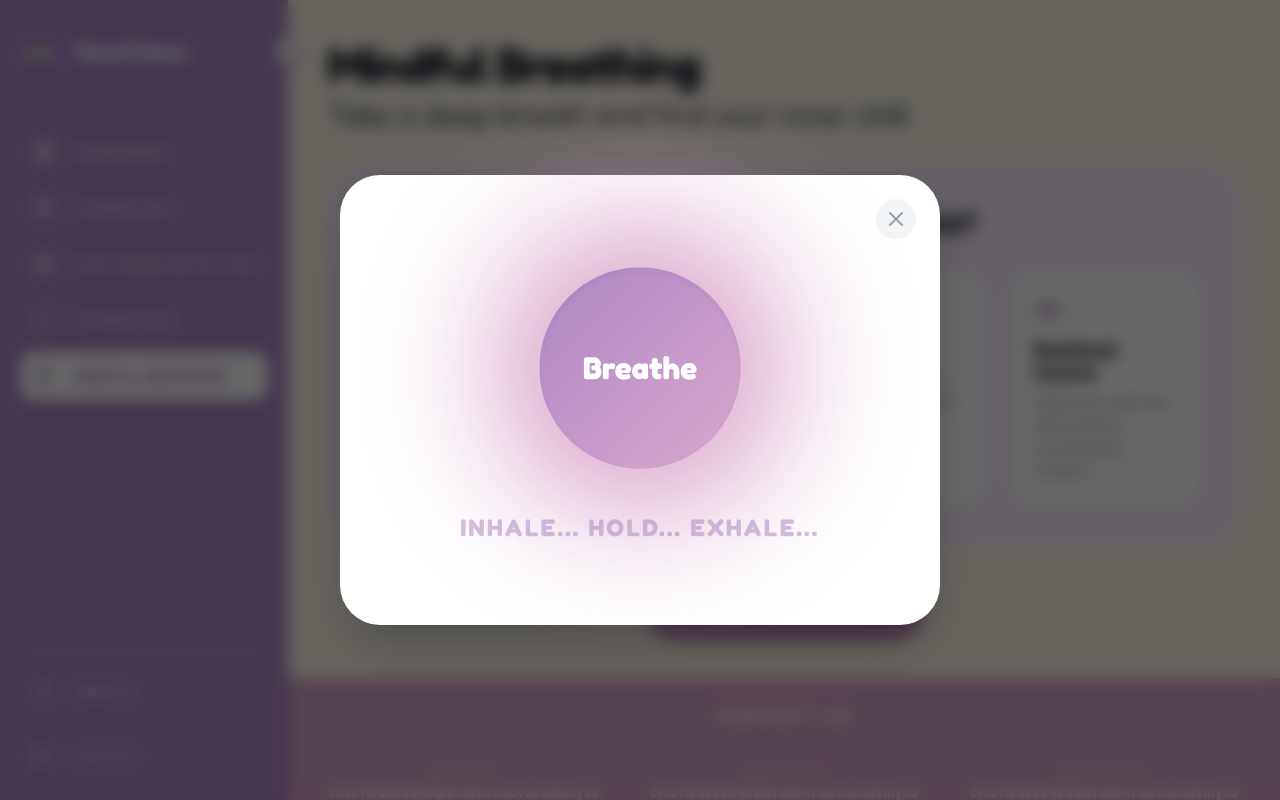
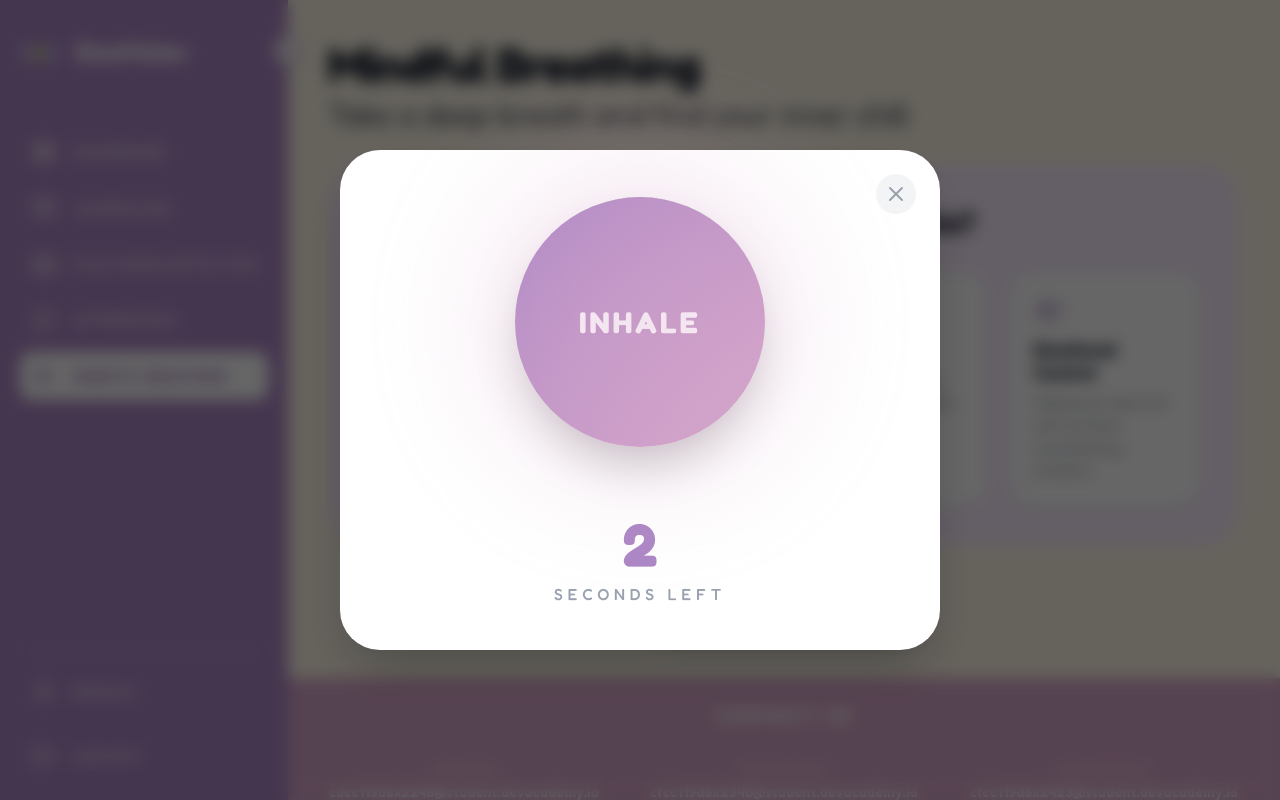
Before and after one commit to EmoVision-Capstone-Project/emovision-frontend, a React (Vite) app: page /breathing in a window 1280 px wide. Both pictures are taken after a click on the button "Start Meditating". Built offline with nearby package versions, Linux system fonts and the light colour scheme.

Commit message:
edit page BreathingExercise:  Logic 4-7-8 dan sinkronisasi animasi

```diff
--- a/src/pages/BreathingExercise.jsx
+++ b/src/pages/BreathingExercise.jsx
@@ -1,10 +1,58 @@
-import React, { useState } from "react";
+import React, { useState, useEffect } from "react";
 import Sidebar from "../components/Sidebar";
 import Footer from "../components/Footer";
-import { FiWind, FiHeart, FiZap, FiMoon, FiX } from "react-icons/fi";
+import { FiWind, FiHeart, FiZap, FiMoon, FiX, FiRefreshCw, FiArrowLeft } from "react-icons/fi";
 
 export default function BreathingExercise() {
   const [isStarted, setIsStarted] = useState(false);
+  const [phase, setPhase] = useState("Inhale");
+  const [timer, setTimer] = useState(4);
+  const [isFinished, setIsFinished] = useState(false);
+  const [isAnimateActive, setIsAnimateActive] = useState(false);
+
+  useEffect(() => {
+    let interval = null;
+    if (isStarted && !isFinished) {
+      if (!isAnimateActive) {
+        setTimeout(() => setIsAnimateActive(true), 50);
+      }
+
+      interval = setInterval(() => {
+        setTimer((prev) => {
+          if (prev <= 1) {
+            if (phase === "Inhale") {
+              setPhase("Hold");
+              return 7;
+            } else if (phase === "Hold") {
+              setPhase("Exhale");
+              return 8;
+            } else {
+              setIsFinished(true);
+              setIsAnimateActive(false);
+              return 0;
+            }
+          }
+          return prev - 1;
+        });
+      }, 1000);
+    }
+    return () => clearInterval(interval);
+  }, [isStarted, phase, isFinished, isAnimateActive]);
+
+  const handleClose = () => {
+    setIsStarted(false);
+    setIsFinished(false);
+    setIsAnimateActive(false);
+    setPhase("Inhale");
+    setTimer(4);
+  };
+
+  const handleRepeat = () => {
+    setIsFinished(false);
+    setIsAnimateActive(false);
+    setPhase("Inhale");
+    setTimer(4);
+  };
 
   const benefits = [
     { icon: <FiHeart />, title: "Reduce Stress", desc: "Lowering those cortisol levels in your system." },
@@ -19,17 +67,13 @@ export default function BreathingExercise() {
 
       <div className="flex-1 overflow-y-auto relative flex flex-col">
         <div className="p-5 pt-20 md:p-10 max-w-6xl mx-auto w-full flex-grow flex flex-col">
-
           <div className="w-full mb-8">
             <h1 className="text-5xl font-bold text-gray-900 mb-2 tracking-tight">Mindful Breathing</h1>
-            <p className="text-3xl text-gray-700">
-              Take a deep breath and find your inner chill
-            </p>
+            <p className="text-3xl text-gray-700">Take a deep breath and find your inner chill</p>
           </div>
 
           <div className="w-full bg-[#FAEDFE] p-8 md:p-10 rounded-[40px] mb-8">
             <h2 className="text-3xl font-bold text-[#1A202C] mb-8 text-center">Why you're gonna love this?</h2>
-
             <div className="grid grid-cols-1 md:grid-cols-2 lg:grid-cols-4 gap-6">
               {benefits.map((benefit, index) => (
                 <div key={index} className="bg-white p-6 rounded-3xl shadow-sm hover:shadow-md transition-all h-full flex flex-col">
@@ -47,44 +91,69 @@ export default function BreathingExercise() {
           >
             Start Meditating
           </button>
-
         </div>
         <Footer />
 
         {isStarted && (
           <div className="fixed inset-0 z-50 flex items-center justify-center bg-black/60 backdrop-blur-sm transition-all duration-300">
+            <audio autoPlay loop><source src="/assets/meditation-music.mp3" type="audio/mpeg" /></audio>
 
-            <audio autoPlay loop>
-              <source src="/assets/meditation-music.mp3" type="audio/mpeg" />
-            </audio>
+            <div className="bg-white rounded-[40px] p-10 max-w-[600px] w-full mx-4 shadow-2xl relative text-center flex flex-col items-center justify-center min-h-[500px] animate-fadeIn">
 
-            <div className="bg-white rounded-[40px] p-10 max-w-[600px] w-full mx-4 shadow-2xl relative text-center flex flex-col items-center justify-center min-h-[450px] animate-fadeIn">
+              {!isFinished && (
+                <button onClick={handleClose} className="absolute top-6 right-6 text-gray-400 hover:text-gray-700 transition-colors bg-gray-100 rounded-full p-2 z-20">
+                  <FiX size={24} />
+                </button>
+              )}
 
-              <button
-                onClick={() => setIsStarted(false)}
-                className="absolute top-6 right-6 text-gray-400 hover:text-gray-700 transition-colors bg-gray-100 rounded-full p-2"
-              >
-                <FiX size={24} />
-              </button>
+              <div className="relative flex flex-col items-center justify-center w-full">
+                {isFinished ? (
+                  <div className="animate-fadeIn">
+                    <h2 className="text-3xl font-bold text-gray-800 mb-2">Well Done!</h2>
+                    <p className="text-xl text-gray-500 mb-10">Wanna go again?</p>
+                    <div className="flex gap-4 justify-center">
+                      <button onClick={handleRepeat} className="flex items-center gap-2 bg-[#AC87C5] text-white px-8 py-3 rounded-full font-bold hover:bg-[#9572ac] transition-all">
+                        <FiRefreshCw /> Yes
+                      </button>
+                      <button onClick={handleClose} className="flex items-center gap-2 bg-gray-100 text-gray-600 px-8 py-3 rounded-full font-bold hover:bg-gray-200 transition-all">
+                        <FiArrowLeft /> No
+                      </button>
+                    </div>
+                  </div>
+                ) : (
+                  <div className="flex flex-col items-center w-full">
+                    <div className="relative flex items-center justify-center w-64 h-64 mb-16">
+                      <div
+                        className="absolute bg-[#D8A7CA] rounded-full blur-3xl opacity-30 transition-all ease-in-out"
+                        style={{
+                          transitionDuration: phase === 'Inhale' ? '4000ms' : phase === 'Hold' ? '0ms' : '8000ms',
+                          width: (phase === 'Inhale' && isAnimateActive) || phase === 'Hold' ? '120%' : '75%',
+                          height: (phase === 'Inhale' && isAnimateActive) || phase === 'Hold' ? '120%' : '75%'
+                        }}
+                      ></div>
 
-              <div className="relative flex flex-col items-center justify-center w-full mt-4">
+                      <div
+                        className="bg-gradient-to-br from-[#AC87C5] to-[#D8A7CA] rounded-full shadow-2xl flex items-center justify-center text-white transition-all ease-in-out"
+                        style={{
+                          transitionDuration: phase === 'Inhale' ? '4000ms' : phase === 'Hold' ? '0ms' : '8000ms',
+                          width: (phase === 'Inhale' && isAnimateActive) || phase === 'Hold' ? '100%' : '65%',
+                          height: (phase === 'Inhale' && isAnimateActive) || phase === 'Hold' ? '100%' : '65%'
+                        }}
+                      >
+                        <span className="font-extrabold text-3xl tracking-widest uppercase">{phase}</span>
+                      </div>
+                    </div>
 
-                <div className="relative flex items-center justify-center w-48 h-48 mb-12">
-                  <div className="absolute w-full h-full bg-[#D8A7CA] rounded-full blur-2xl opacity-40 animate-breath"></div>
-                  <div className="w-32 h-32 bg-gradient-to-br from-[#AC87C5] to-[#D8A7CA] rounded-full shadow-inner animate-breath flex items-center justify-center">
-                    <span className="text-white font-bold text-xl">Breathe</span>
+                    <div className="flex flex-col items-center">
+                      <div className="text-6xl font-bold text-[#AC87C5] mb-2">{timer}</div>
+                      <p className="text-gray-400 font-medium tracking-[0.3em] uppercase">Seconds Left</p>
+                    </div>
                   </div>
-                </div>
-
-                <h3 className="text-2xl font-bold text-[#AC87C5] tracking-widest animate-pulse uppercase">
-                  Inhale... Hold... Exhale...
-                </h3>
+                )}
               </div>
-
             </div>
           </div>
         )}
-
       </div>
     </div>
   );
```
